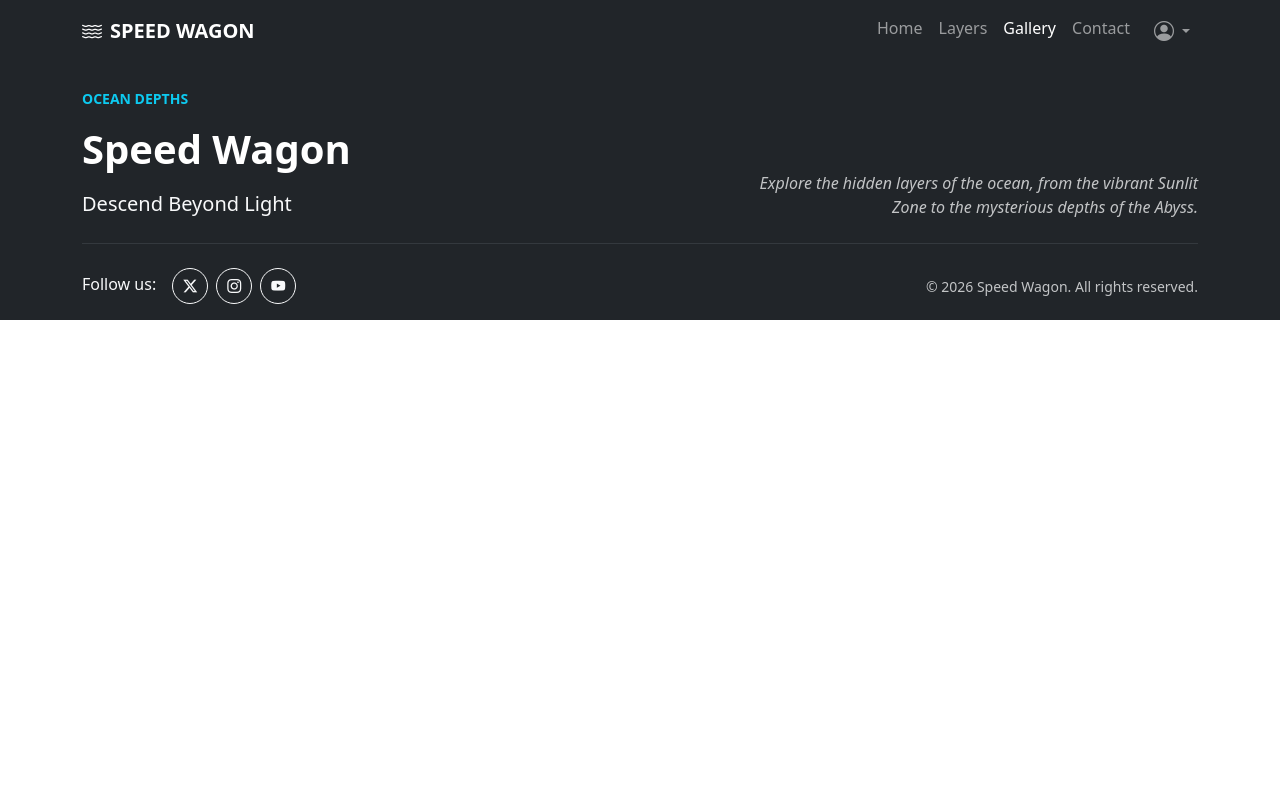
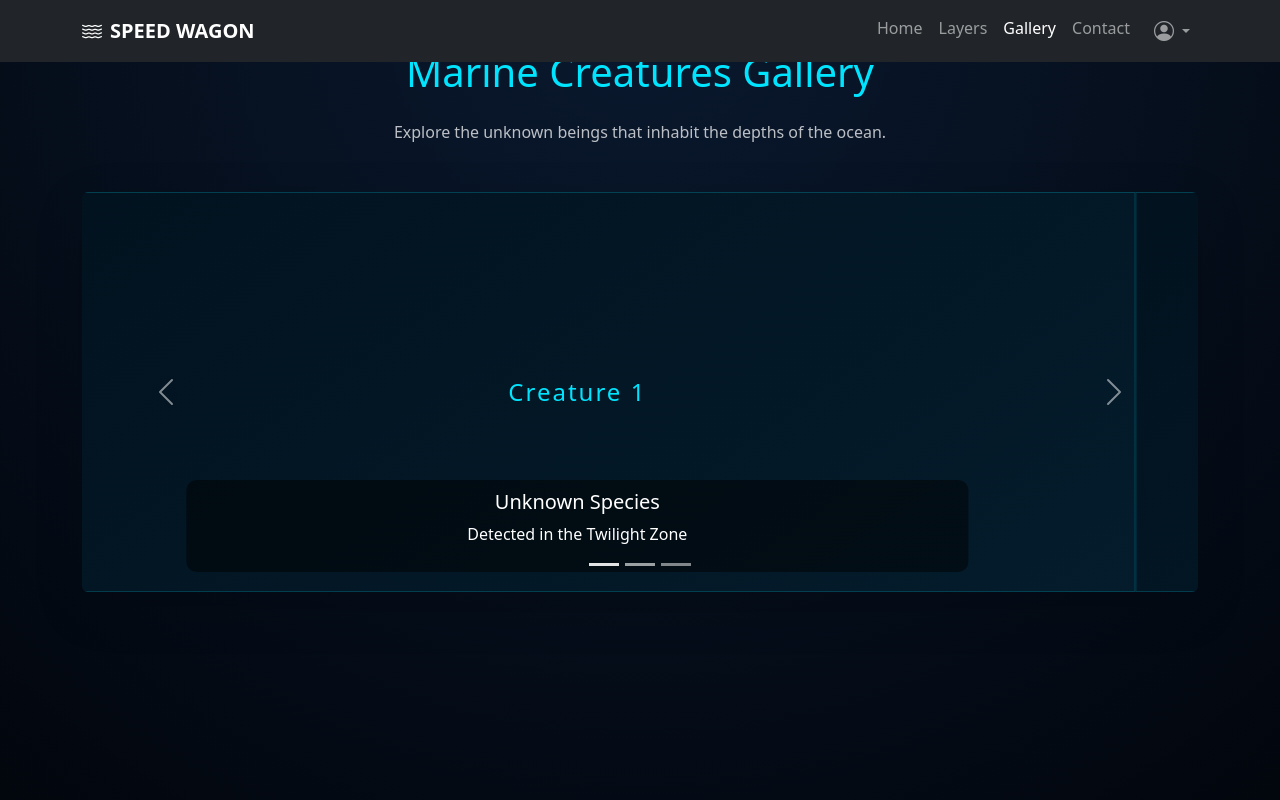
Before and after one commit to WilmanMartinsDT/SpeedWagon, an Angular app: page /gallery in a window 1280 px wide. Shown: the top 800 px of the page. Built offline with nearby package versions, Linux system fonts and the light colour scheme.

Commit message:
he agregado la página galería y un carrusel con boostrap

```diff
--- a/src/app/pages/gallery/gallery.component.css
+++ b/src/app/pages/gallery/gallery.component.css
@@ -0,0 +1,30 @@
+.gallery-page {
+  background: radial-gradient(circle at top, #0a192f, #02060d);
+  min-height: 100vh;
+}
+
+.text-cyan {
+  color: #00e5ff;
+}
+
+/* Placeholder en vez de imagen */
+.carousel-placeholder {
+  height: 400px;
+  background: linear-gradient(145deg, #02121f, #041c2c);
+  border: 1px solid rgba(0, 229, 255, 0.2);
+  color: #00e5ff;
+  font-size: 1.5rem;
+  letter-spacing: 2px;
+}
+
+/* Caption estilo sci-fi */
+.carousel-caption {
+  background: rgba(0, 0, 0, 0.5);
+  border-radius: 10px;
+  padding: 10px;
+}
+
+/* Sombras tipo glow */
+.shadow-lg {
+  box-shadow: 0 0 25px rgba(0, 229, 255, 0.2);
+}
--- a/src/app/pages/gallery/gallery.component.html
+++ b/src/app/pages/gallery/gallery.component.html
@@ -1 +1,66 @@
-<p>gallery works!</p>
+<section class="gallery-page py-5">
+  <div class="container text-center">
+
+    <!-- Título -->
+    <h1 class="mb-4 text-cyan">Marine Creatures Gallery</h1>
+    <p class="mb-5 text-light opacity-75">
+      Explore the unknown beings that inhabit the depths of the ocean.
+    </p>
+
+    <!-- Carousel -->
+    <div id="galleryCarousel" class="carousel slide" data-bs-ride="carousel">
+
+      <!-- Indicators -->
+      <div class="carousel-indicators">
+        <button type="button" data-bs-target="#galleryCarousel" data-bs-slide-to="0" class="active"></button>
+        <button type="button" data-bs-target="#galleryCarousel" data-bs-slide-to="1"></button>
+        <button type="button" data-bs-target="#galleryCarousel" data-bs-slide-to="2"></button>
+      </div>
+
+      <!-- Slides -->
+      <div class="carousel-inner rounded shadow-lg">
+
+        <div class="carousel-item active">
+          <div class="carousel-placeholder d-flex align-items-center justify-content-center">
+            <span>Creature 1</span>
+          </div>
+          <div class="carousel-caption">
+            <h5>Unknown Species</h5>
+            <p>Detected in the Twilight Zone</p>
+          </div>
+        </div>
+
+        <div class="carousel-item">
+          <div class="carousel-placeholder d-flex align-items-center justify-content-center">
+            <span>Creature 2</span>
+          </div>
+          <div class="carousel-caption">
+            <h5>Bioluminescent Entity</h5>
+            <p>Midnight Zone lifeform</p>
+          </div>
+        </div>
+
+        <div class="carousel-item">
+          <div class="carousel-placeholder d-flex align-items-center justify-content-center">
+            <span>Creature 3</span>
+          </div>
+          <div class="carousel-caption">
+            <h5>Abyssal Predator</h5>
+            <p>Hadal Zone organism</p>
+          </div>
+        </div>
+
+      </div>
+
+      <!-- Controls -->
+      <button class="carousel-control-prev" type="button" data-bs-target="#galleryCarousel" data-bs-slide="prev">
+        <span class="carousel-control-prev-icon"></span>
+      </button>
+
+      <button class="carousel-control-next" type="button" data-bs-target="#galleryCarousel" data-bs-slide="next">
+        <span class="carousel-control-next-icon"></span>
+      </button>
+
+    </div>
+  </div>
+</section>
```
